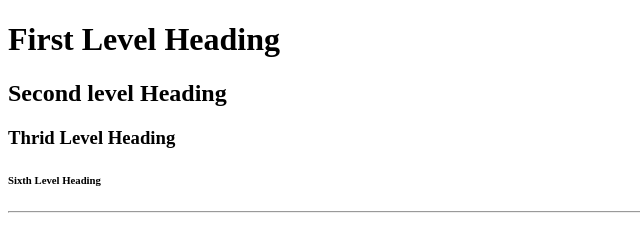
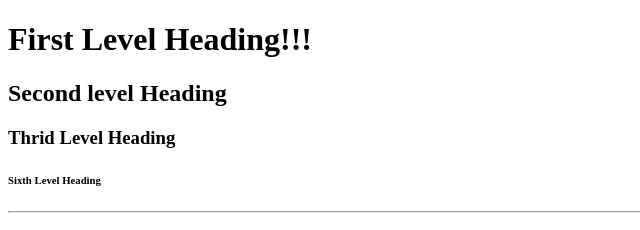
Before and after one commit to pele0006/pele0006.github.io, a plain HTML site: page index.html in a window 1280 px wide. Shown: the top 230 px of the page, 0-640 px from the left. Drawn offline with Linux system fonts and the light colour scheme.

Commit message:
Update Index.html

```diff
--- a/index.html
+++ b/index.html
@@ -5,7 +5,7 @@
     </head>
     <body>
         <header>
-            <h1>First Level Heading</h1>
+            <h1>First Level Heading!!!</h1>
             <h2>Second level Heading</h2>
             <h3>Thrid Level Heading</h3>
             <h6>Sixth Level Heading</h6>
```
